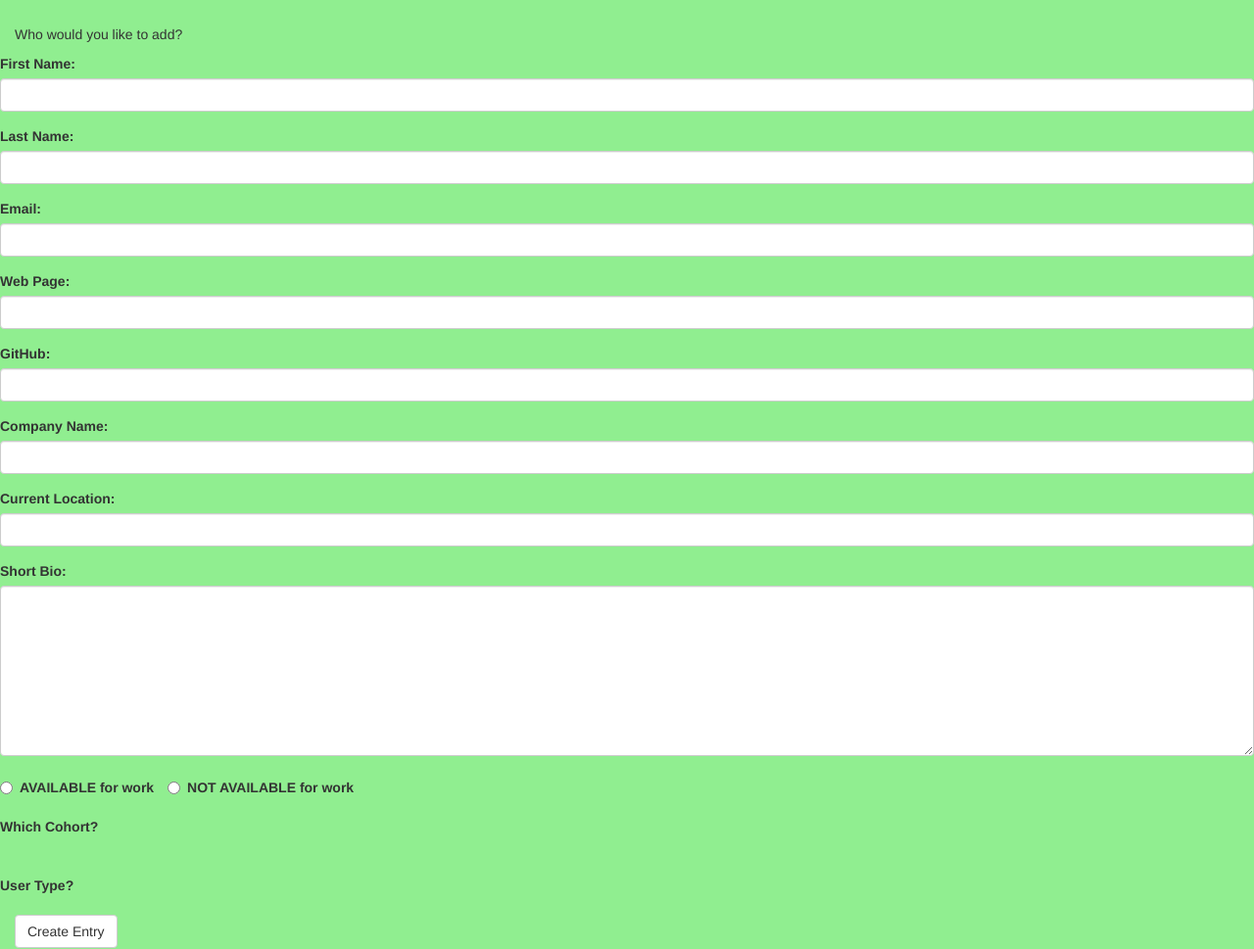
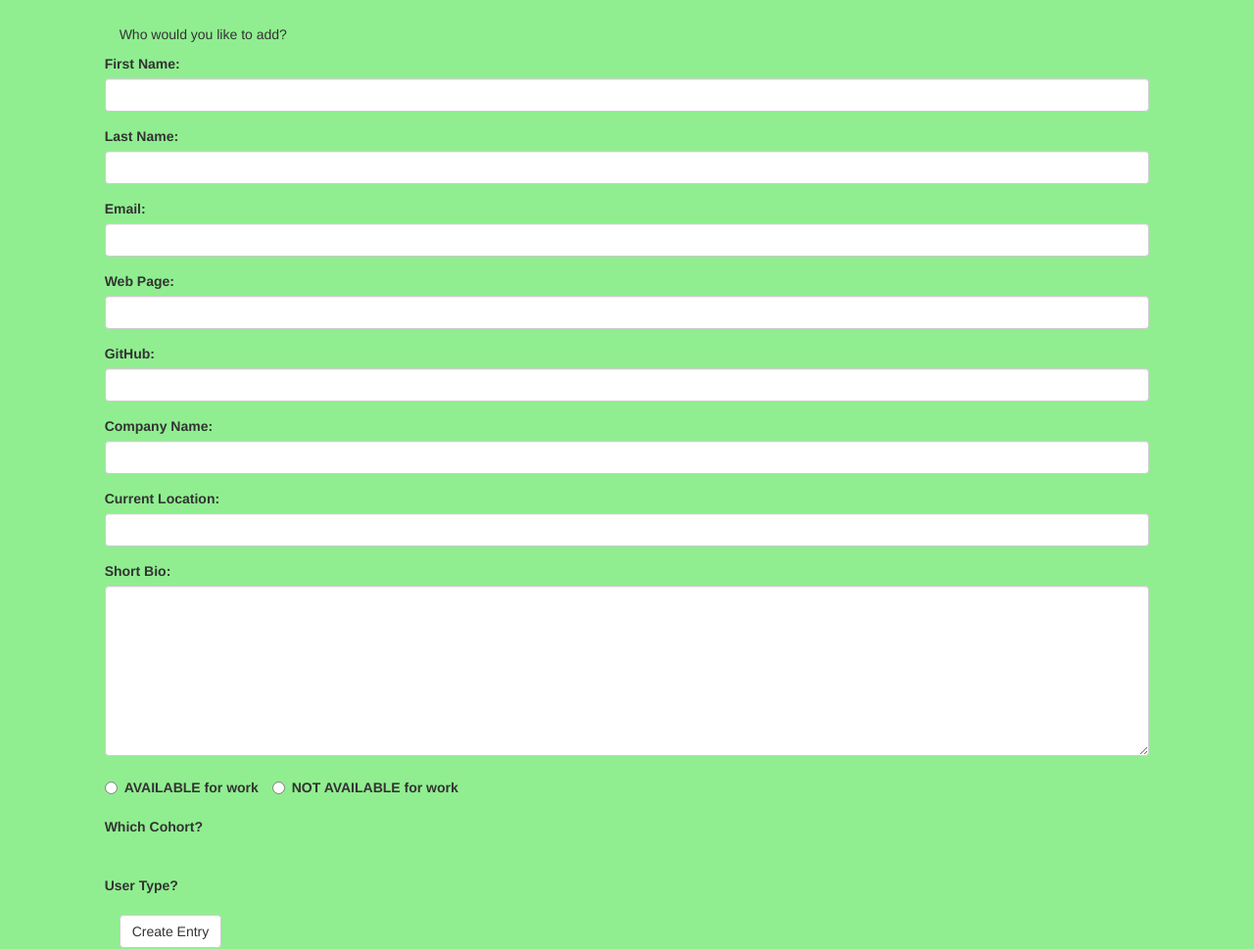
Before and after one commit to DigitalCrafts-September-2016-Cohort/GetCohort, a Flask app: page /add in a window 1280 px wide. Shown: the part 51-1020 px from the top of the page at 98% size. Run offline with Flask 2, Linux system fonts and the light colour scheme; data that the repository does not hold is empty; some libraries are stand-ins or nearby versions.

Commit message:
Make small changes to the Bootstrap in the add.html and layout.html files

```diff
--- a/templates/add.html
+++ b/templates/add.html
@@ -5,6 +5,11 @@
 {% block body %}
 <!-- Header -->
 
+<div class="row">
+  <div class="col-xs-1">
+
+  </div>
+  <div class="col-xs-10">
     <!-- Form
     Here's the bulk of the add_entry from. These fields will supply information to the users table in the database.-->
     <p>Who would you like to add?</p>
@@ -85,5 +90,10 @@ Here's the bulk of the add_entry from. These fields will supply information to t
       </div>
       <button class="btn btn-default" type="submit" name="button_create_entry">Create Entry</button>
     </form>
+  </div>
+</div>
+<div class="col-xs-1">
+
+</div>
 
 {% endblock %}
--- a/templates/layout.html
+++ b/templates/layout.html
@@ -79,7 +79,7 @@
       </div>
 
       <div class="row">
-        <div class="col-md-12">
+        <div class="col-xs-12">
           {% block body %}
 
           {% endblock %}
```
Also changed, not shown: static/images/WskzE75dyZxn4pPNqpXJbLRO2kn7cNy1T2HeDPYBjDwwZ7rPRPQDXbZ2tet27U6B.png (added), static/images/YN5SLvNqFy7BcHkkfOqPGsOu0o2hzeFvABeHkSOpku5XHpai7UtnPmIfRMjVbSUS.png (added). Lines whose indentation alone changed are shown as unchanged.
